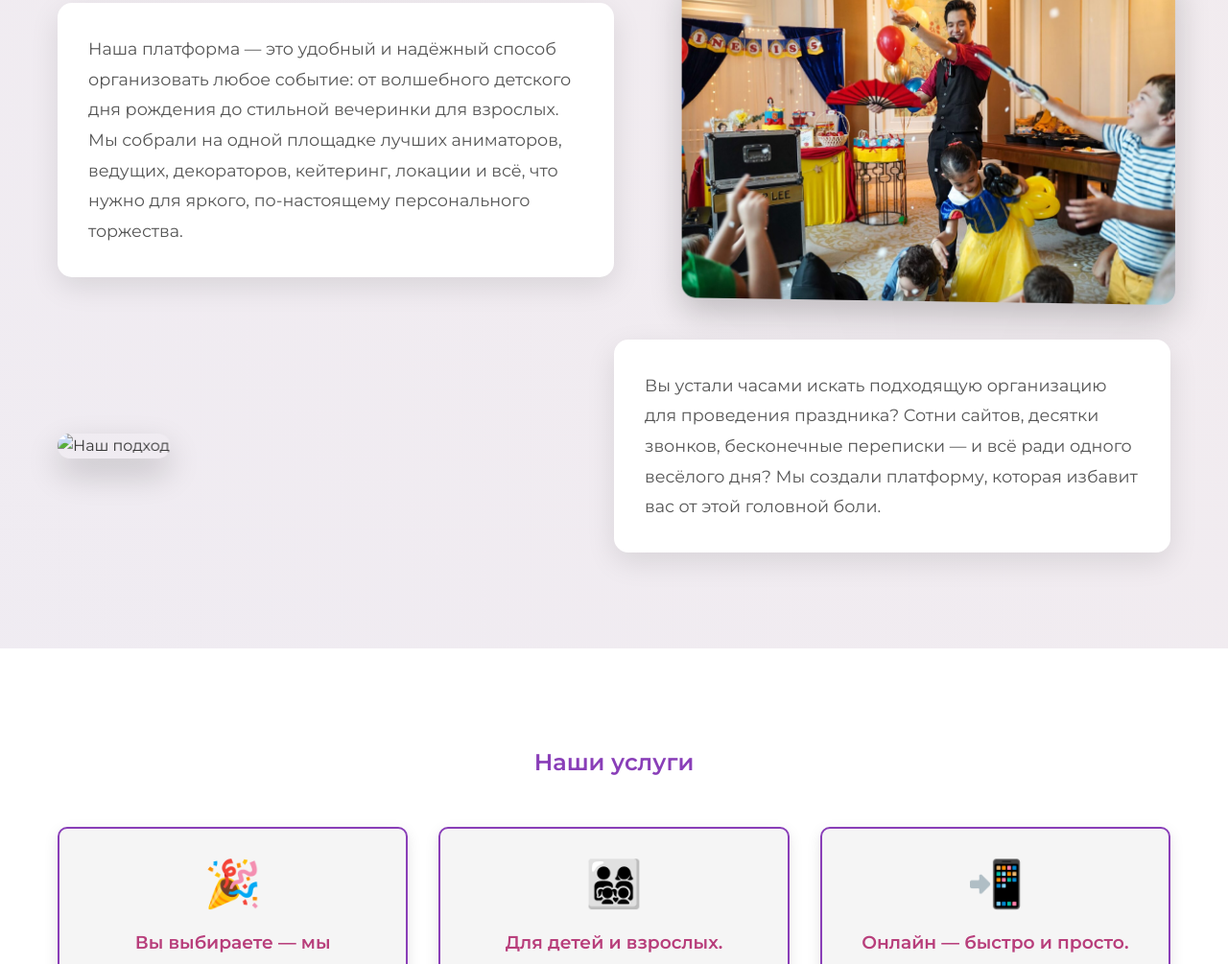
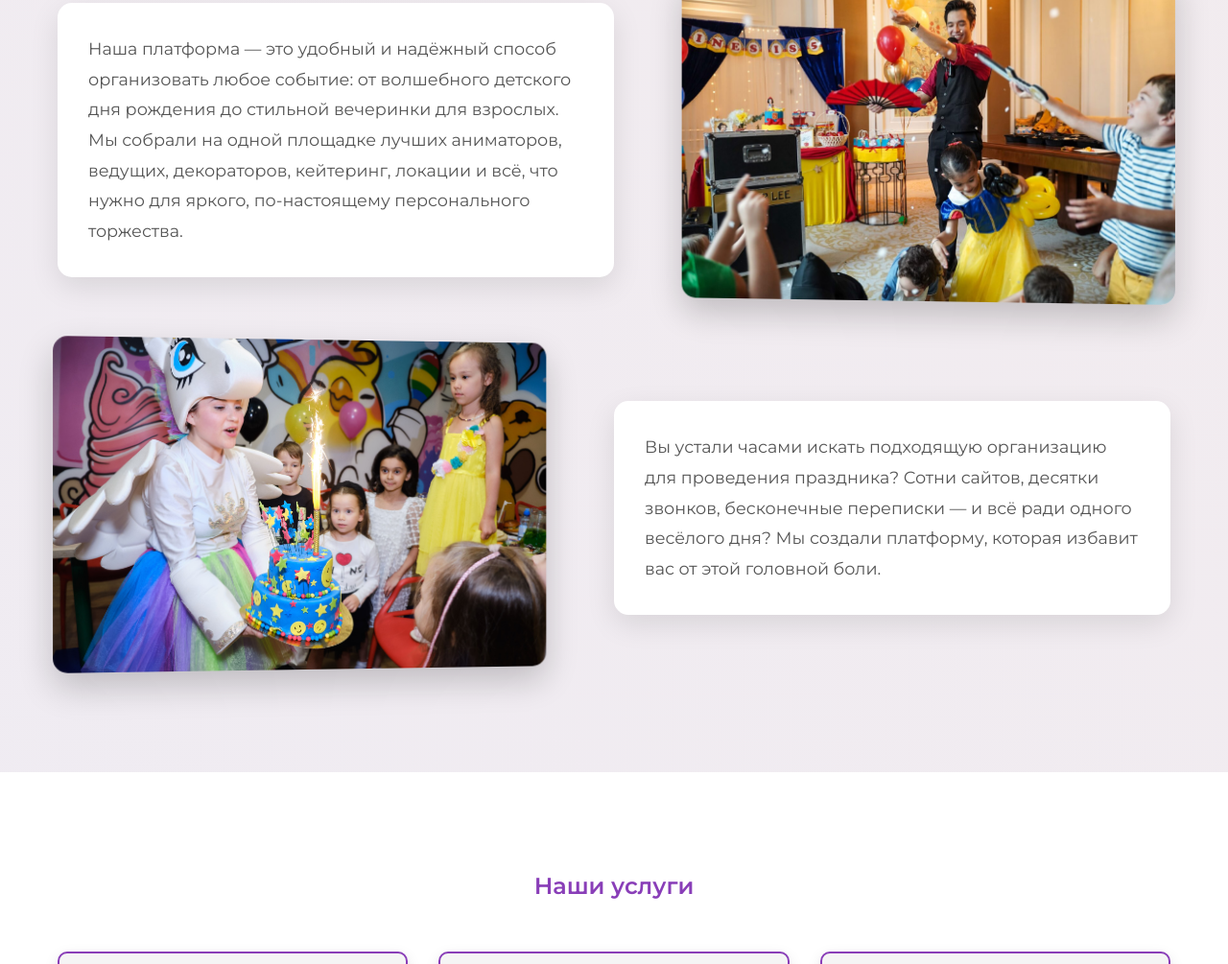
Before and after one commit to deepd3ep/MyVent-, a plain HTML site: page examMVP/index.html in a window 1280 px wide. Shown: the part 1042-2047 px from the top of the page at 96% size. Drawn offline with Linux system fonts and the light colour scheme; the site is published under a folder, as on GitHub Pages, so addresses that start at the root find nothing.

Commit message:
Update index.html

```diff
--- a/examMVP/index.html
+++ b/examMVP/index.html
@@ -53,7 +53,7 @@
             </div>
             <div class="about-content reverse">
                 <div class="about-image">
-                    <img src="/birthday party-2.jpg" alt="Наш подход">
+                    <img src="birthday party-2.jpg">
                 </div>
                 <div class="about-text">
                     <p>Вы устали часами искать подходящую организацию для проведения праздника?
```
